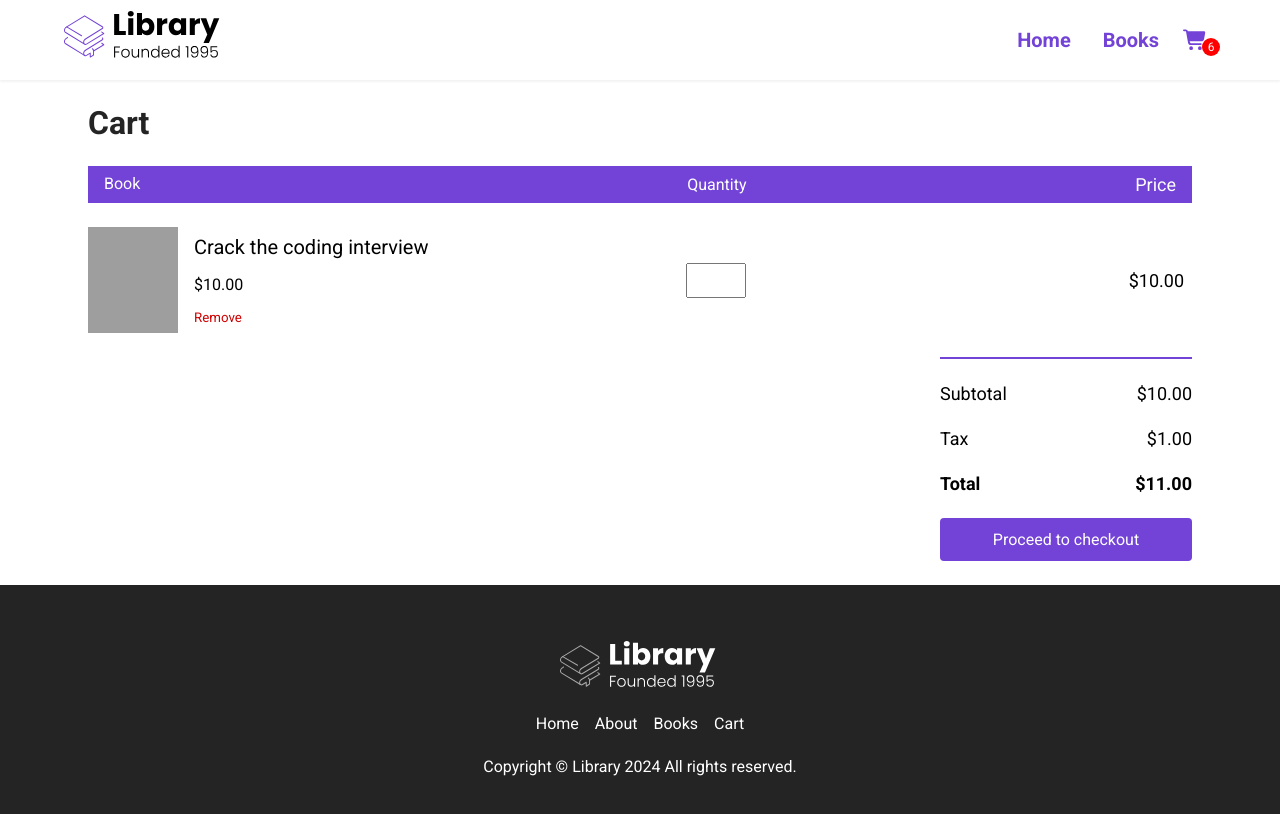
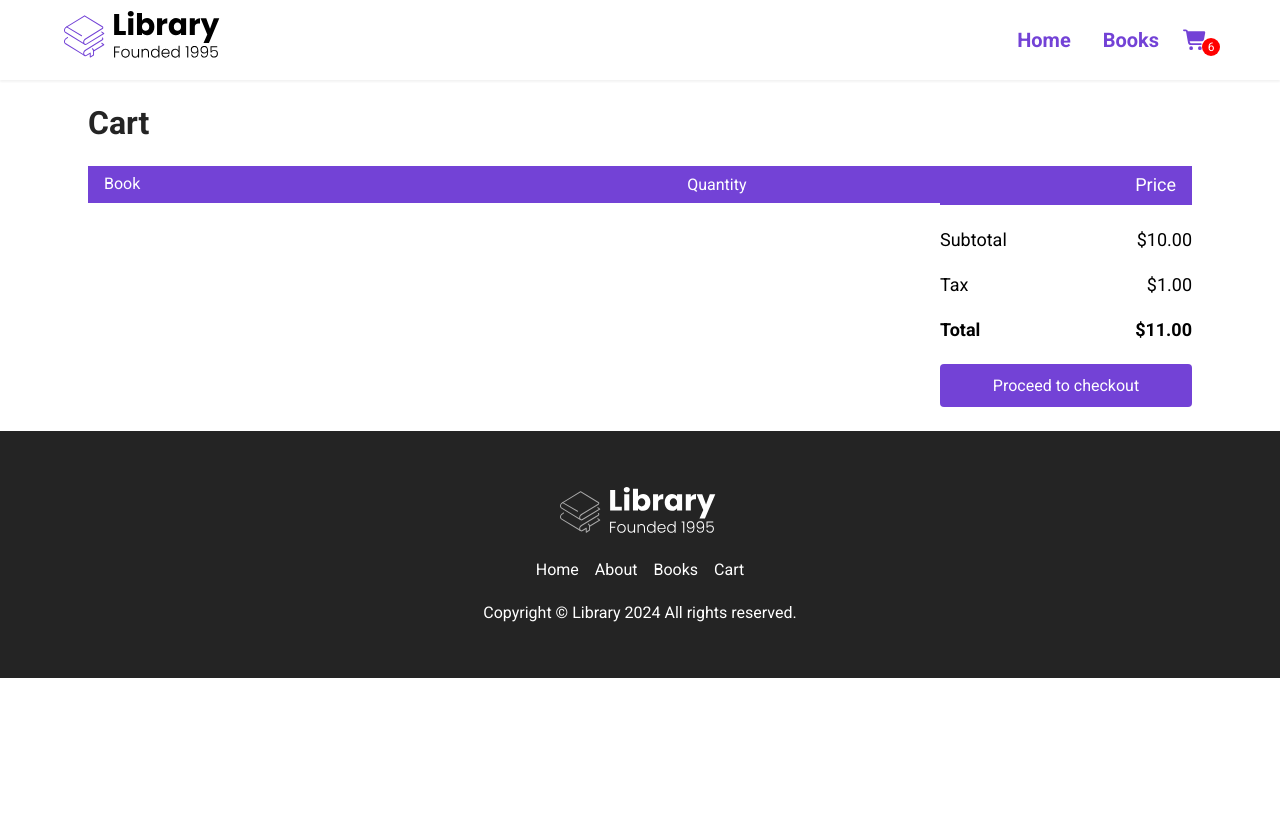
Before and after one commit to mike7418/library-react-project, a React (Vite) app: page /cart in a window 1280 px wide. Shown: the top 814 px of the page. Built offline with nearby package versions, Linux system fonts and the light colour scheme; grey boxes are pictures that could not be loaded.

Commit message:
Add files via upload

```diff
--- a/src/App.jsx
+++ b/src/App.jsx
@@ -14,24 +14,32 @@ function App() {
   const [cart, setCart] = useState([]);
 
   function addToCart(book) {
-    setCart([...cart, book])
+    setCart([...cart, {...book, quantity: 1}])
   }
 
   function changeQuantity(book, quantity) {
-    console.log(book, quantity);
+    setCart(cart.map(item => {
+      return item.id === book.id
+      ? {
+          ...item,
+          quantity: +quantity,
+        }
+      : item
+    }))
   }
 
   useEffect(() => {
     console.log(cart)
   }, [cart])
+
   return (
     <Router>
     <div className="App">
           <Nav />
           <Route path="/" exact component={Home} />
           <Route path="/books" exact render={() => <Books books={books} />} />
-          <Route path="/books/:id" render={() => <BookInfo books={books} addToCart={addToCart}/>} />
-          <Route path="/cart" render={() => <Cart books={books} />} />
+          <Route path="/books/:id" render={() => <BookInfo books={books} addToCart={addToCart} cart={cart} />} />
+          <Route path="/cart" render={() => <Cart books={books} cart={cart} changeQuantity={changeQuantity} />} />
           <Footer />
     </div>
     </Router>
--- a/src/pages/Cart.jsx
+++ b/src/pages/Cart.jsx
@@ -1,6 +1,6 @@
 import React from "react";
 
-const Cart = () => {
+const Cart = ({ cart, changeQuantity }) => {
     return (
         <div className="books__body">
             <main className="books__main">
@@ -16,20 +16,23 @@ const Cart = () => {
                                 <div className="cart__total">Price</div>
                             </div>
                             <div className="cart__body">
-                                <div className="cart__item">
+                                {cart.map((book) => {
+                                    return(
+                                        <div className="cart__item">
                                     <div className="cart__book">
-                                        <img src="https://m.media-amazon.com/images/I/61mIq2iJUXL._AC_UF1000,1000_QL80_.jpg" alt="" className="cart__book--img" />
+                                        <img src={book.url} alt="" className="cart__book--img" />
                                         <div className="cart__book--info">
-                                            <span className="cart__book--title">Crack the coding interview</span>
-                                            <span className="cart__book--price">$10.00</span>
+                                            <span className="cart__book--title">{book.title}</span>
+                                            <span className="cart__book--price">{(book.salePrice || book.originalPrice).toFixed(2)}</span>
                                             <button className="cart__book--remove">Remove</button>
                                         </div>
                                     </div>
                                     <div className="cart__quantity">
-                                        <input type="number" min={0} max={99} className="cart__input" />
+                                        <input type="number" min={0} max={99} className="cart__input" value={book.quantity} onChange={(event) => changeQuantity(book, event.target.value)}/>
                                     </div>
                                     <div className="cart__total">$10.00</div>
                                 </div>
+                                    )})}
                             </div>
                         </div>
                         <div className="total">
```
